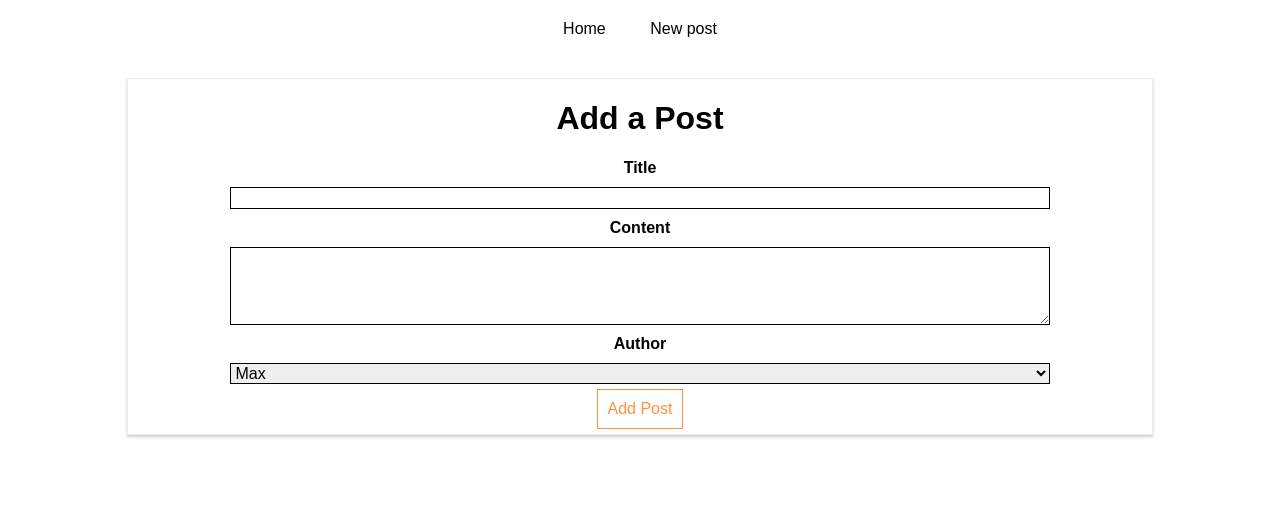
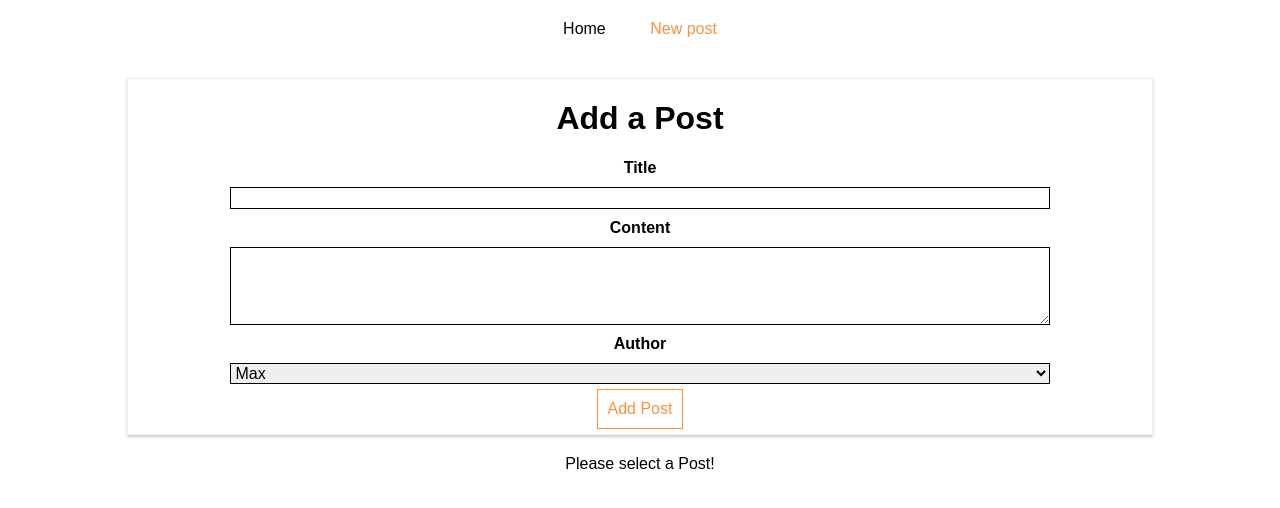
Before and after one commit to 993178/react-thingies, a React (Create React App) app in the folder http+ajaxverzoeken/: page /new-post in a window 1280 px wide. Shown: the top 508 px of the page. Built offline with nearby package versions, Linux system fonts and the light colour scheme; no server answers.

Commit message:
Route parameters

```diff
--- a/http+ajaxverzoeken/src/components/Post/Post.js
+++ b/http+ajaxverzoeken/src/components/Post/Post.js
@@ -15,4 +15,4 @@
 );
 
 //export default withRouter(post);  // deze hoc is om de render-gerelateerde props die we in Posts krijgen over de route, ook hier weer door te geven in de export
-export default Posts;
+export default Posts;   // Meervoud - waarom was dit ook alweer?
--- a/http+ajaxverzoeken/src/containers/Blog/Blog.css
+++ b/http+ajaxverzoeken/src/containers/Blog/Blog.css
@@ -17,6 +17,7 @@
 }
 
 .Blog a:hover,
-.Blog a:active {
+.Blog a:active,
+.Blog a.active {
     color: #fa923f;
 }
--- a/http+ajaxverzoeken/src/containers/Blog/Blog.js
+++ b/http+ajaxverzoeken/src/containers/Blog/Blog.js
@@ -1,9 +1,11 @@
 import React, { Component } from 'react';
-import { Route, Link } from 'react-router-dom'; // Link is ipv <a>, omdat als je gewone a's gebruikt voor je links in de header, er een request wordt gestuurd en de pagina dus opnieuw laadt, en dat wil je niet want dan ben je je state ook kwijt
+import { Route, NavLink } from 'react-router-dom'; // Link is ipv <a>, omdat als je gewone a's gebruikt voor je links in de header, er een request wordt gestuurd en de pagina dus opnieuw laadt, en dat wil je niet want dan ben je je state ook kwijt
+// Link voegt alleen geen class toe, dus vervangen we Link weer door NavLink (waar is Link dan nog goed voor?). NavLink houdt ook bij welke link active is en voegt dat toe als class (kun je veranderen naar iets anders met property activeClassName="andere-naam"), zodat je een active link apart kunt stylen. Achter de schermen is het overigens nog steeds gewoon een a met een href! Een andere stijlmogelijkheid is property activeStyle={{ color: 'purple'}}; die geldt dan natuurlijk alleen voor de NavLink waar je hem opzet
 
 import './Blog.css';
 import Posts from './Posts/Posts';
-import NewPost from './NewPost/NewPost'
+import NewPost from './NewPost/NewPost';
+import FullPost from './FullPost/FullPost';
 
 class Blog extends Component {
     state = {
@@ -17,13 +19,14 @@
                 <header>
                     <nav>
                         <ul>
-                            <li><Link to="/">Home</Link></li> {/* Simpelste voorbeeld van to is een string als "/" zoals een href ook zou hebben. Maar je kunt ook een JS-object doorgeven met pairs als pathname: '/new-post' voor de basis van de link, hash: '#submit' voor specifieke punten op die pagina (zoals subkoppen in Wikipedia), of search: '?quick-submit=true' voor zoekopdrachten */}
-                            <li><Link to="/new-post">New post</Link></li> {/* zo'n path in to is standaard absoluut: het wordt altijd achter de domeinnaam geplakt. Wil je een relatief path, met het path-stukje vastgeplakt aan je huidige locatie, dan gebruik je: pathname: this.props.match.url + '/rest-van-link' */}
+                            <li><NavLink to="/" exact>Home</NavLink></li> {/* Simpelste voorbeeld van to is een string als "/" zoals een href ook zou hebben. Maar je kunt ook een JS-object doorgeven met pairs als pathname: '/new-post' voor de basis van de link, hash: '#submit' voor specifieke punten op die pagina (zoals subkoppen in Wikipedia), of search: '?quick-submit=true' voor zoekopdrachten. Er moet ook een exact bij, anders slaat de styling op alles dat met / begint*/}
+                            <li><NavLink to="/new-post">New post</NavLink></li> {/* zo'n path in to is standaard absoluut: het wordt altijd achter de domeinnaam geplakt. Wil je een relatief path, met het path-stukje vastgeplakt aan je huidige locatie, dan gebruik je: pathname: this.props.match.url + '/rest-van-link' */}
                         </ul>
                     </nav>
                 </header>
                 <Route path="/" exact component={Posts} /> {/* het path is de link waar we heen willen, en omdat alle andere links ook met / beginnen willen we exact (=boolean) deze. Zonder exact kun je bv handmatig dingen toevoegen aan je link en nog steeds op de pagina belanden die met het originele stuk begint, maar dan weet de browser wel dat het geen exacte match was. Je kunt meerdere Routes onder elkaar zetten, ook met hetzelfde path; Route is een soort if (path) {wat je eigenlijk wilt renderen}.  Een niet-component-specifieke mogelijkheid is render={() => <h1>ik hier?</h1> Render neemt een arrowfunctie en ipv function body kun je JSX invoeren.  */}
                 <Route path="/new-post" component={NewPost} /> {/* zo'n gerenderde component krijgt een zootje props mee, waaronder history, match etc */}
+                <Route path="/:id" exact component={FullPost} /> {/* met dynamische link, die :id is zoiets als {id}. Dat betekent wel dat alle absolute links die met hetzelfde stuk beginnen eerst moeten komen, anders denkt de browser dat NewPost ook een FullPost is */}
             </div>
         );
     }
--- a/http+ajaxverzoeken/src/containers/Blog/FullPost/FullPost.js
+++ b/http+ajaxverzoeken/src/containers/Blog/FullPost/FullPost.js
@@ -8,10 +8,10 @@
         loadedPost: null
     }
 
-    componentDidUpdate() {
-        if (this.props.id) {
-            if ( !this.state.loadedPost || this.state.loadedPost.id !== this.props.id) {  // om de loop te voorkomen een extra if: we willen alleen de request indienen als er 1) !niks is geladen of als 2) dat wat er is geladen niet dezelfde post.id is als de nieuwe props.id
-                axios.get('/posts/'+ this.props.id)
+    componentDidMount() {   // Mount ipv Update omdat hij niet hoeft te updaten, dus dit moet meteen de eerste keer gebeuren
+        if (this.props.match.params.id) {       // dit wordt doorgegeven via de :id in de path-property van de <Route> in Blog.js...!
+            if ( !this.state.loadedPost || this.state.loadedPost.id !== this.props.match.params.id) {  // om de loop te voorkomen een extra if: we willen alleen de request indienen als er 1) !niks is geladen of als 2) dat wat er is geladen niet dezelfde post.id is als de nieuwe props.id
+                axios.get('/posts/'+ this.props.match.params.id)
                     .then(response => {
                         //console.log(response);  //niet meer nodig, maar wel handig om te zien dat er een loop is ontstaan!
                         this.setState({ loadedPost: response.data });   // setState in CompddUp! setState triggert een rerender, dus daarna is de component geüpdatet en loopt deze compddup dus ook weer, etc.
--- a/http+ajaxverzoeken/src/containers/Blog/Posts/Posts.js
+++ b/http+ajaxverzoeken/src/containers/Blog/Posts/Posts.js
@@ -1,5 +1,5 @@
 import React, { Component } from 'react';
-import { withRouter } from 'react-router-dom';
+import { Link } from 'react-router-dom';
 
 import './Posts.css';
 import Post from '../../../components/Post/Post';
@@ -38,11 +38,11 @@
 
         if (!this.state.error) {
             posts = this.state.posts.map(post => {
-            return <Post
+            return <Link to={'/' + post.id} key={post.id}><Post
                         title={post.title}
                         author={post.author /* een manier om de props zoals isMatch etc van de Link door te geven is {...this.props}, of natuurlijk specifieke props, maar het kan ook met een hoc genaamd withRouter, zie Post.js */}
-                        key={post.id} clicked={() => this.postSelectedHandler(post.id)} /* met dus een arrowfunctie erin, omdat je dan een argument kunt doorgeven */
-                    />
+                        clicked={() => this.postSelectedHandler(post.id)} /* met dus een arrowfunctie erin, omdat je dan een argument kunt doorgeven */
+                    /></Link>
             })
         }
 
```
